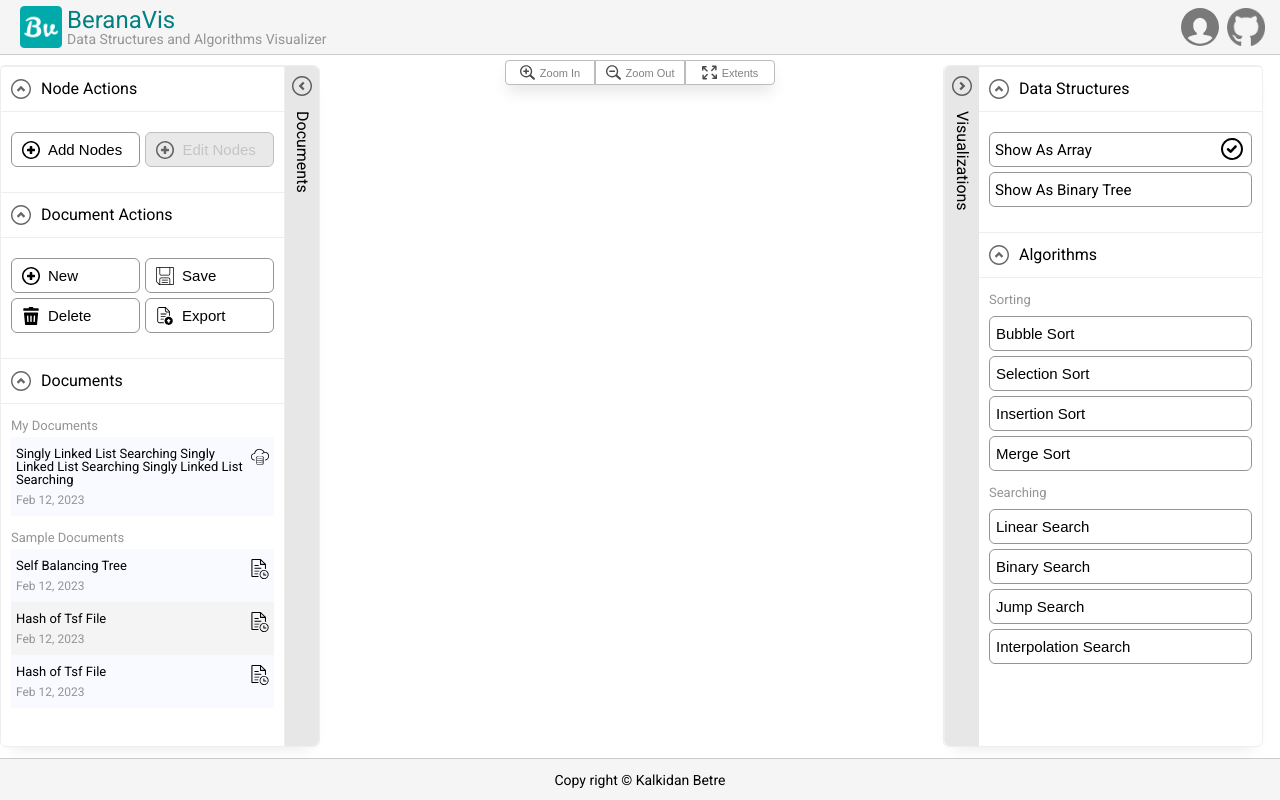
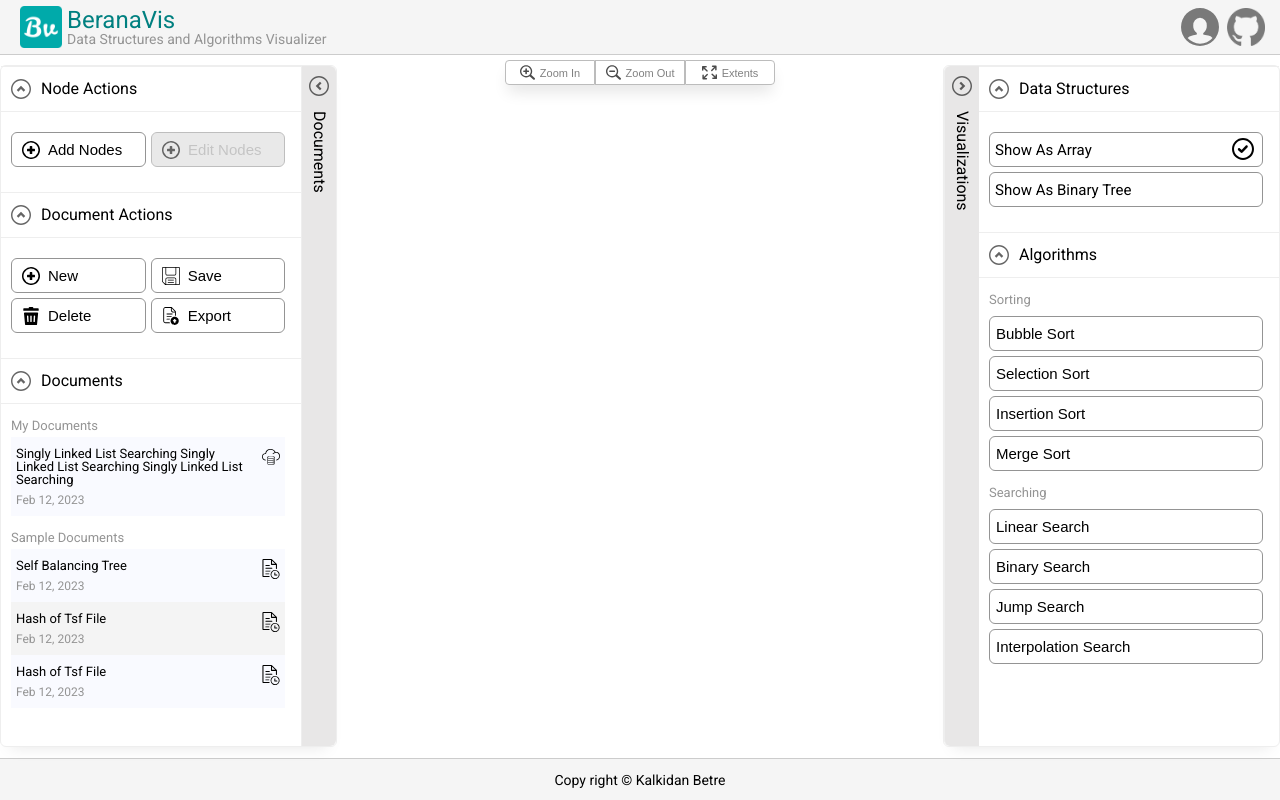
Before and after one commit to kalibetre/berana-viz, a React (Create React App) app: page / in a window 1280 px wide. Built offline with nearby package versions, Linux system fonts and the light colour scheme.

Commit message:
fix sidebar layout bug

```diff
--- a/src/components/SideBar/SideBar.module.css
+++ b/src/components/SideBar/SideBar.module.css
@@ -2,7 +2,6 @@
 	border-radius: 6px;
 	border: 0.3px solid #eee;
 	box-shadow: 0px 10px 15px -10px rgba(0, 0, 0, 0.1);
-	width: 95%;
 	margin-bottom: 10px;
 	border: 1px solid #eee;
 	display: flex;
@@ -59,5 +58,5 @@
 
 .content {
 	overflow-x: visible;
-	overflow-y: scroll;
+	overflow-y: auto;
 }
--- a/src/components/ToolBox/ToolBoxGroup/ToolBoxGroup.module.css
+++ b/src/components/ToolBox/ToolBoxGroup/ToolBoxGroup.module.css
@@ -9,6 +9,7 @@
 	display: flex;
 	flex-direction: column;
 	margin-bottom: 15px;
+	width: 98%;
 }
 
 .row {
```
